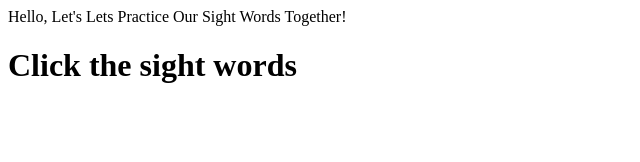
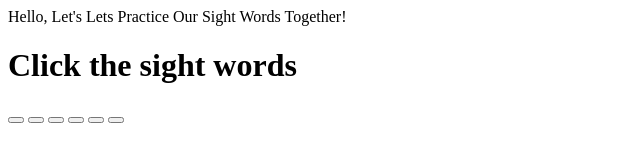
Before and after one commit to Ken-Smit/sight_words_game, a plain HTML site: page index.html in a window 1280 px wide. Shown: the full height of the page, 0-640 px from the left. Drawn offline with Linux system fonts and the light colour scheme.

Commit message:
Merging conflicts

```diff
--- a/index.html
+++ b/index.html
@@ -11,5 +11,13 @@
     <script src="index.js"></script>
     <div class="container">
         <h1>Click the sight words</h1>
+        <div class="buttons">
+            <button class="buttons" id="selection1"></button>
+            <button class="buttons" id="selection2"></button>
+            <button class="buttons" id="selection3"></button>
+            <button class="buttons" id="selection4"></button>
+            <button class="buttons" id="selection5"></button>
+            <button class="buttons" id="selection6"></button>
+        </div>
     </div>
 </html>
--- a/index.js
+++ b/index.js
@@ -1,5 +1,5 @@
 //Array for sight words
-const sightWoords = ["all", "am", "are", "at", "ate", "be", "black", "brown", "but", "came", "did", "do", "eat",
+const sightWords = ["all", "am", "are", "at", "ate", "be", "black", "brown", "but", "came", "did", "do", "eat",
     "four", "get", "good", "have", "he", "into", "like", "must", "new", "no", "now", "on", "our", "out", "please",
     "pretty", "ran", "ride", "saw", "say", "she", "so", "soon", "that", "there", "they", "this", "that", "there", "they",
     "this", "too", "under", "want", "was", "well", "went", "what", "white", "who", "will", "with", "yes"
```
Also changed, not shown: 1 other file.
